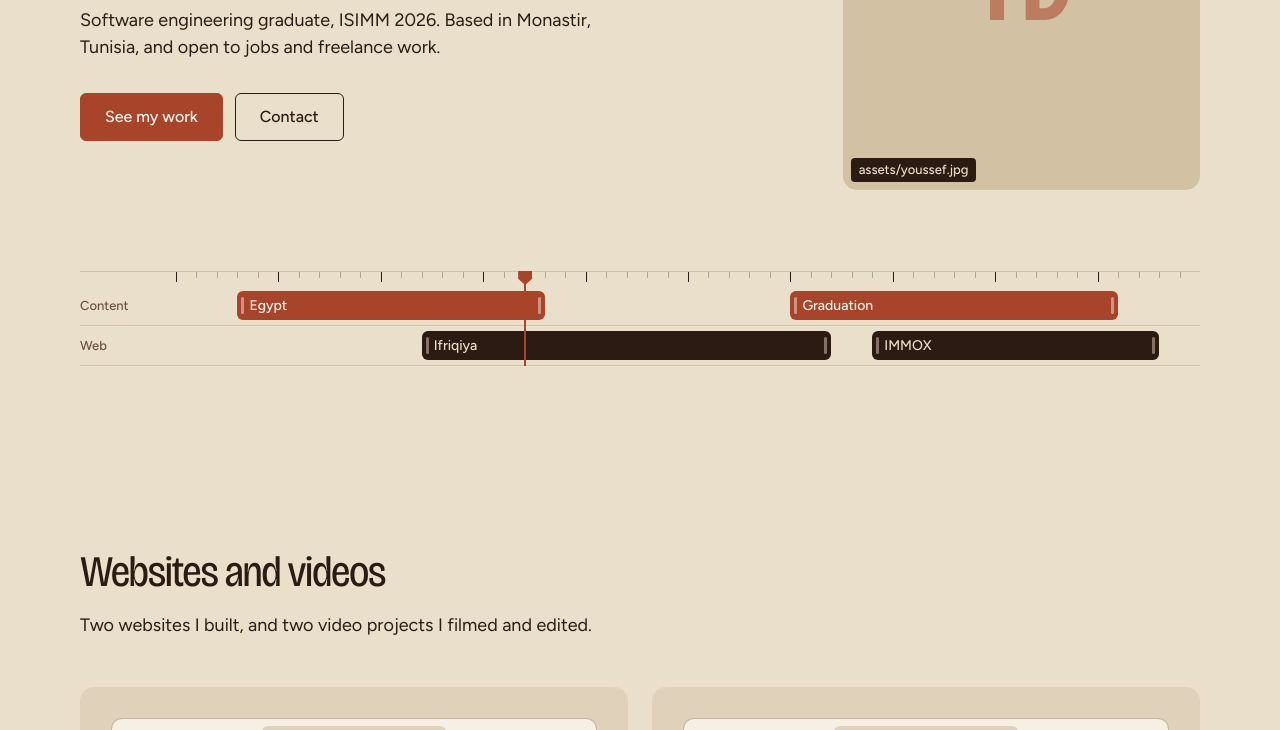
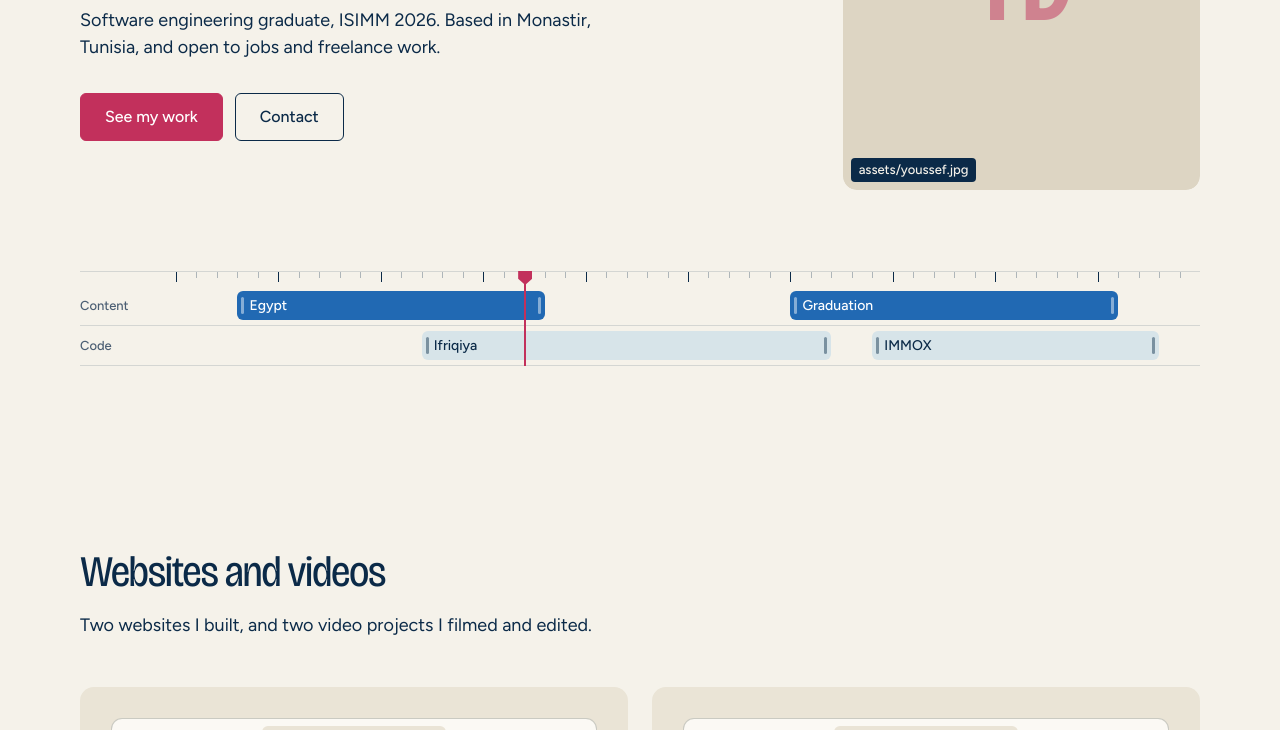
Before and after one commit to Youssef-Doraii/Youssef-Dorai-Resume, a plain HTML site: page index.html in a window 1280 px wide. Shown: the part 370-1100 px from the top of the page. Drawn offline with nearby package versions, Linux system fonts and the light colour scheme.

Commit message:
Match the site's colours to the LinkedIn banner
Cream ground, navy ink and close, pink-red accent; timeline clips use the
banner's blue content clips and light code clips, and the web track is now
called Code as on the banner.

Co-Authored-By: Claude Opus 5.5 <noreply@anthropic.com>
Claude-Session: https://claude.ai/code/session_01U7GUgJqeNueU53po6DrJ6z

```diff
--- a/index.html
+++ b/index.html
@@ -7,7 +7,7 @@
   <meta name="description" content="Youssef Dorai makes social media videos and builds websites in Monastir, Tunisia. See an AI trip planner, a real estate site and reels with 100K+ views.">
   <meta name="page-type" content="service">
   <meta name="site-kind" content="other">
-  <meta name="theme-color" content="#EADFCB">
+  <meta name="theme-color" content="#F5F2EA">
   <link rel="canonical" href="https://youssef-doraii.github.io/Youssef-Dorai-Resume/">
   <link rel="icon" href="favicon.svg" type="image/svg+xml">
 
@@ -44,7 +44,7 @@
 </head>
 <body>
 <!--
-  Kind: service (a person who is hired). Palette from the brief: sand, dark brown, terracotta.
+  Kind: service (a person who is hired). Palette from the LinkedIn banner: cream, navy, pink-red.
   Type: Bricolage Grotesque (display) + Figtree (text). Hero: split with an edit timeline.
   Rhythm: one dark band (the contact close). Moment: the email underline draws once.
 
@@ -84,7 +84,7 @@
         <img src="assets/youssef.jpg" alt="Portrait of Youssef Dorai" width="800" height="1000" fetchpriority="high" onerror="this.parentNode.classList.add('is-missing')">
       </div>
 
-      <div class="timeline" data-timeline aria-label="Projects on two tracks: content and web" role="group">
+      <div class="timeline" data-timeline aria-label="Projects on two tracks: content and code" role="group">
         <div class="timeline__ruler" aria-hidden="true"></div>
         <div class="timeline__track">
           <span class="timeline__label">Content</span>
@@ -94,7 +94,7 @@
           </div>
         </div>
         <div class="timeline__track">
-          <span class="timeline__label">Web</span>
+          <span class="timeline__label">Code</span>
           <div class="timeline__lane">
             <a class="clip clip--web" href="#ifriqiya" style="--start: 24; --len: 40">Ifriqiya</a>
             <a class="clip clip--web" href="#immox" style="--start: 68; --len: 28">IMMOX</a>
--- a/styles.css
+++ b/styles.css
@@ -1,17 +1,17 @@
 /* Youssef Dorai, portfolio. One page, one system. */
 
 :root {
-  /* colour: from the LinkedIn banner */
-  --sand: #EADFCB;        /* page ground */
-  --sand-2: #E0D2BA;      /* panels behind the work */
-  --sand-3: #D3C1A3;      /* stand-in frames */
-  --ink: #2B1B12;         /* dark brown: text, lines, the close */
-  --muted: #6A5242;       /* labels and meta only */
-  --terra: #A8442A;       /* the one accent */
-  --terra-ink: #FFF7EE;   /* text on the accent */
-  --line: rgba(43, 27, 18, .14);
-  --on-dark: #EADFCB;
-  --on-dark-muted: #C2AE95;
+  /* colour: from the LinkedIn banner (cream, navy, pink-red) */
+  --sand: #F5F2EA;        /* page ground: the banner's cream */
+  --sand-2: #EAE4D6;      /* panels behind the work */
+  --sand-3: #DDD5C3;      /* stand-in frames */
+  --ink: #0B2A48;         /* the banner's navy: text, lines, the close */
+  --muted: #4B5E73;       /* labels and meta only */
+  --terra: #C2305C;       /* the one accent: the banner's pink-red, deepened for contrast */
+  --terra-ink: #FFFFFF;   /* text on the accent */
+  --line: rgba(11, 42, 72, .14);
+  --on-dark: #F5F2EA;
+  --on-dark-muted: #A9B7C6;
 
   /* type */
   --f-display: "Bricolage Grotesque", "Figtree", system-ui, sans-serif;
@@ -106,7 +106,7 @@ ul { margin: 0; padding: 0; list-style: none; }
 }
 .btn:active { transform: scale(.97); }
 .btn--primary { background: var(--terra); border-color: var(--terra); color: var(--terra-ink); }
-.btn--primary:hover { background: #923A22; border-color: #923A22; transform: translateY(-1px); }
+.btn--primary:hover { background: #A72750; border-color: #A72750; transform: translateY(-1px); }
 .btn--primary:active { transform: scale(.97); }
 .btn--secondary { background: transparent; color: var(--ink); }
 .btn--secondary:hover { background: var(--ink); color: var(--sand); transform: translateY(-1px); }
@@ -132,9 +132,9 @@ ul { margin: 0; padding: 0; list-style: none; }
   position: absolute; inset: 0; display: grid; place-items: center;
   font: 400 clamp(28px, 4vw, 56px)/1 var(--f-display);
   font-variation-settings: "wdth" 75;
-  color: rgba(43, 27, 18, .32); letter-spacing: -.02em;
+  color: rgba(11, 42, 72, .3); letter-spacing: -.02em;
 }
-.media--portrait.is-missing::before { font-size: clamp(80px, 12vw, 200px); color: rgba(168, 68, 42, .55); }
+.media--portrait.is-missing::before { font-size: clamp(80px, 12vw, 200px); color: rgba(194, 48, 92, .5); }
 /* on localhost only: show which file goes where */
 .is-local .media.is-missing::after {
   content: attr(data-file);
@@ -202,7 +202,7 @@ a.is-todo-hidden { display: none !important; }
   height: 14px; margin-left: var(--label);
   background-image:
     repeating-linear-gradient(90deg, var(--ink) 0 1px, transparent 1px 10%),
-    repeating-linear-gradient(90deg, rgba(43, 27, 18, .3) 0 1px, transparent 1px 2%);
+    repeating-linear-gradient(90deg, rgba(11, 42, 72, .3) 0 1px, transparent 1px 2%);
   background-size: 100% 10px, 100% 6px;
   background-repeat: no-repeat;
 }
@@ -228,9 +228,10 @@ a.is-todo-hidden { display: none !important; }
 }
 .clip::before { left: 4px; }
 .clip::after { right: 4px; }
-.clip--content { background: var(--terra); color: var(--terra-ink); }
-.clip--web { background: var(--ink); color: var(--sand); }
-.clip:hover, .clip:focus-visible { filter: brightness(1.12); }
+.clip--content { background: #2169B3; color: #FFFFFF; }   /* the banner's content clips */
+.clip--web { background: #D7E4E9; color: var(--ink); }    /* the banner's code clips */
+.clip:hover, .clip:focus-visible { filter: brightness(1.1); }
+.clip--web:hover, .clip--web:focus-visible { filter: brightness(.95); }
 .timeline__playhead {
   position: absolute; top: 0; bottom: 0; width: 2px;
   left: calc(var(--label) + (100% - var(--label)) * var(--ph) / 100);
@@ -277,12 +278,12 @@ a.is-todo-hidden { display: none !important; }
   background: var(--sand-2); color: var(--ink);
   box-shadow: inset 3px 0 0 var(--ink);
 }
-#egypt .tags li, #graduation .tags li { box-shadow: inset 3px 0 0 var(--terra); }
+#egypt .tags li, #graduation .tags li { box-shadow: inset 3px 0 0 #2169B3; }
 
 /* browser frame, cut by the panel's foot */
 .browser {
   position: absolute; left: 32px; right: 32px; top: 32px;
-  background: #F6EFE3; border-radius: var(--r-md) var(--r-md) 0 0;
+  background: #FBF9F4; border-radius: var(--r-md) var(--r-md) 0 0;
   box-shadow: 0 0 0 1px var(--line);
   overflow: hidden;
 }
@@ -366,7 +367,7 @@ a.is-todo-hidden { display: none !important; }
 .socials a:hover { background-size: 100% 1px; }
 .closing__legal {
   display: flex; justify-content: space-between; gap: 16px; flex-wrap: wrap;
-  padding-top: 24px; border-top: 1px solid rgba(234, 223, 203, .18);
+  padding-top: 24px; border-top: 1px solid rgba(245, 242, 234, .18);
   font-size: var(--t-small); color: var(--on-dark-muted);
 }
 
```
Also changed, not shown: assets/share.jpg, favicon.svg.
